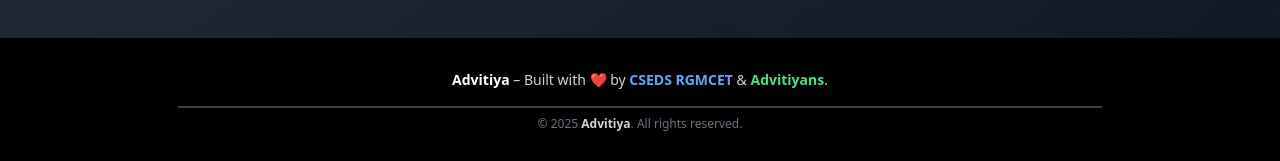
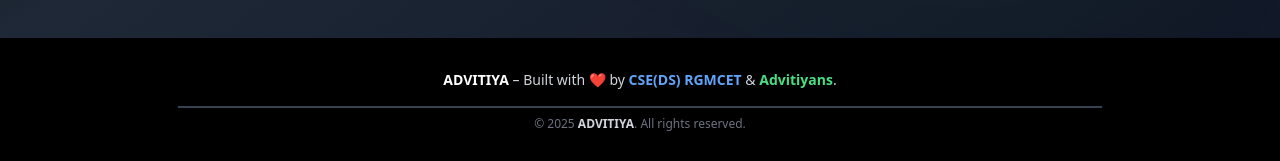
Before and after one commit to harshithreddy-dev/Advitiya2k25, a Next.js app: page / in a window 1280 px wide. Shown: the part 866-1027 px from the top of the page. Built offline with nearby package versions, Linux system fonts and the light colour scheme.

Commit message:
fixed footer

```diff
--- a/src/app/_components/Footer.tsx
+++ b/src/app/_components/Footer.tsx
@@ -9,9 +9,9 @@
         {/* Top Section */}
         <div className="text-center mb-4">
           <p className="text-sm text-gray-300">
-            <span className="font-bold text-white">Advitiya</span> – Built with{" "}
+            <span className="font-bold text-white">ADVITIYA</span> – Built with{" "}
             <span className="text-pink-500">❤️</span> by{" "}
-            <span className="font-bold text-blue-400">CSEDS RGMCET</span> &{" "}
+            <span className="font-bold text-blue-400">CSE(DS) RGMCET</span> &{" "}
             <span className="font-bold text-green-400">Advitiyans</span>.
           </p>
         </div>
@@ -24,7 +24,7 @@
           {/* Copyright Text */}
           <p className="text-xs text-gray-500 lg:order-none">
             &copy; {new Date().getFullYear()}{" "}
-            <span className="text-gray-300 font-semibold">Advitiya</span>. All
+            <span className="text-gray-300 font-semibold">ADVITIYA</span>. All
             rights reserved.
           </p>
 
```
Also changed, not shown: src/app/layout.tsx (line endings or trailing spaces).
